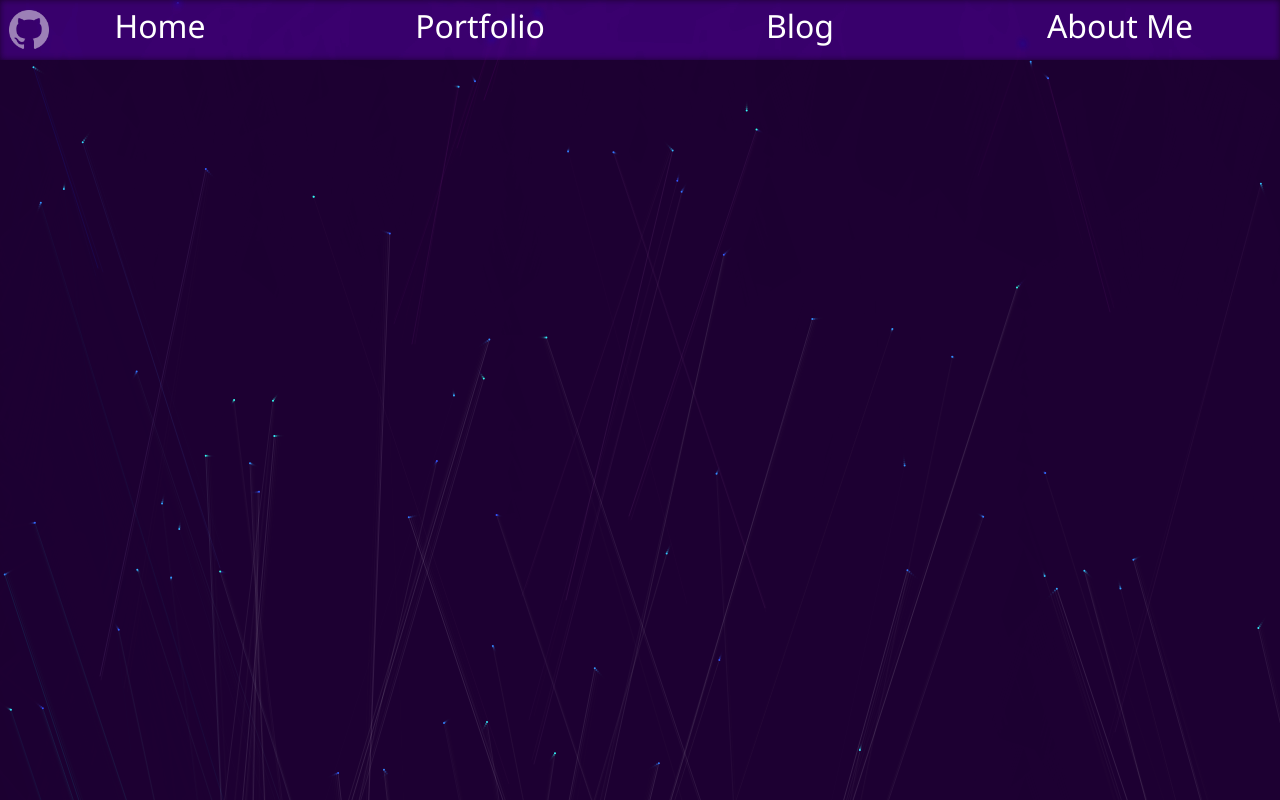
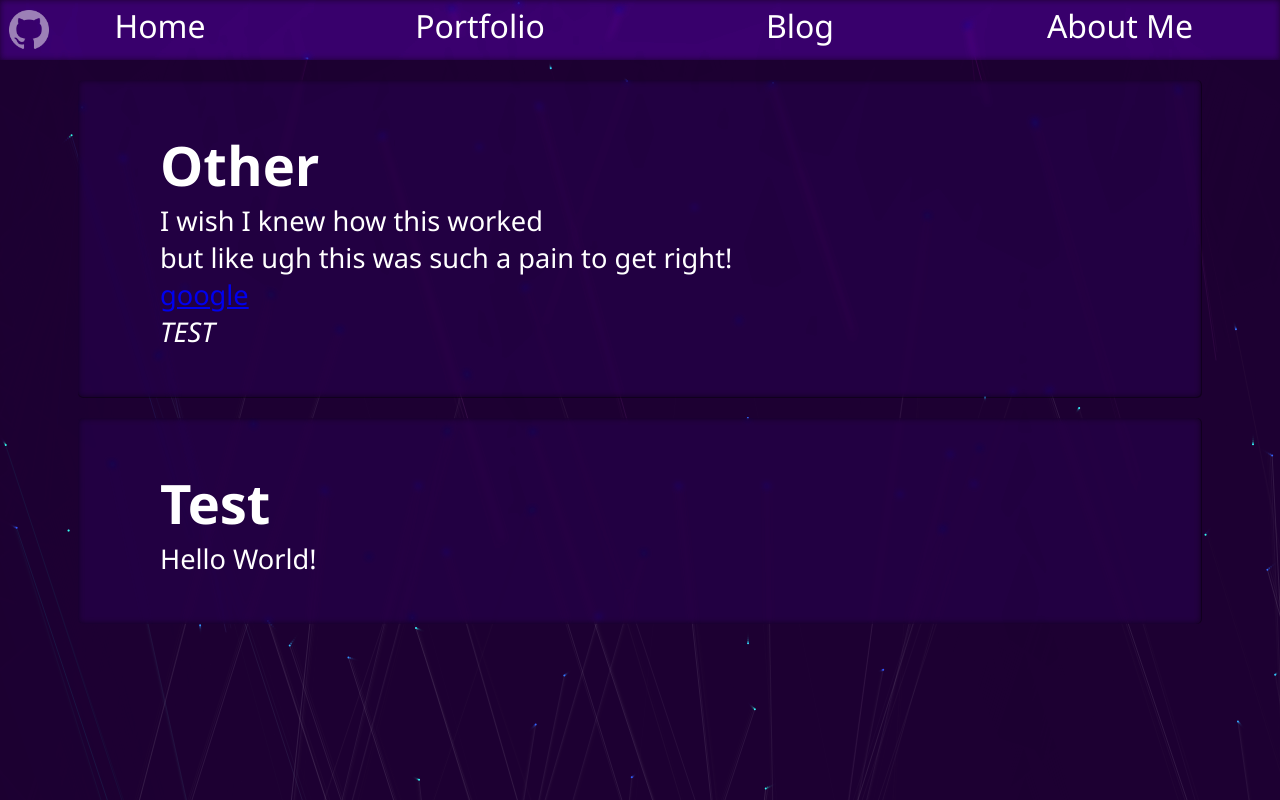
Before and after one commit to AtriusX/AtriusX.github.io, a React (Create React App) app: page /blog in a window 1280 px wide. Built offline with nearby package versions, Linux system fonts and the light colour scheme.

Commit message:
Implement blog page

```diff
--- /dev/null
+++ b/src/pages/Blog.css
@@ -0,0 +1,25 @@
+
+.blogpost {
+    position: relative;
+    color: white;
+    top: 60px;
+    padding: 0.5em;
+    margin: 0.5em auto;
+    text-align: justify;
+    border-radius: 1px;
+    background-color: rgba(0, 0, 0, 0.4);
+    width: 90% !important;
+}
+
+@media screen and (min-width: 768px) {
+
+    .blogpost {
+        position: relative;
+        width: 75% !important;
+        padding: 1.75em 3em;
+        border-radius: 5px;
+        margin: 0.75em auto;
+        font-size: 1.7rem;
+        backdrop-filter: blur(3px) saturate(250%);
+    }
+}
--- a/src/pages/Blog.tsx
+++ b/src/pages/Blog.tsx
@@ -1,6 +1,32 @@
-import React from 'react';
+import React, { Component } from 'react';
+import ReactDOM from 'react-dom';
+import posts from '../posts/posts';
+import Markdown from 'react-markdown';
+import './Blog.css';
 
-export default function() {
-    return <>
-    </>
+export default class Blog extends Component<any, [{ name: string, content: string }]> {
+
+    componentWillMount() {
+        let entries = Object.entries(posts);
+        let i = entries.length;
+        Promise.all(
+            entries.reverse().map(([title, file]) => fetch(file).then(r => [title, r.text()]))
+        ).then(data => {
+            let p = data.map(([title, content]) =>
+                Promise.resolve(content).then(text =>
+                    <div key={i--} className={"blogpost"}>
+                        <h1>{title}</h1>
+                        <Markdown source={text} />
+                    </div>
+                )
+            )
+            Promise.all(p).then(out => {
+                ReactDOM.render(<>{out}</>, document.getElementById("blog-container"));
+            })
+        });
+    }
+
+    public render() {
+        return <div id="blog-container" />
+    }
 }
--- /dev/null
+++ b/src/posts/Other.md
@@ -0,0 +1,7 @@
+I wish I knew how this worked
+
+but like ugh this was such a pain to get right!
+
+[google](https://google.com/)
+
+*TEST*
--- a/src/posts/Test.md
+++ b/src/posts/Test.md
@@ -1 +1 @@
-# Hello World!
+Hello World!
--- /dev/null
+++ b/src/posts/posts.ts
@@ -0,0 +1,11 @@
+// @ts-ignore
+import test from './Test.md';
+// @ts-ignore
+import other from './Other.md';
+
+const posts = {
+    "Test": test,
+    "Other": other
+}
+
+export default posts;
```
